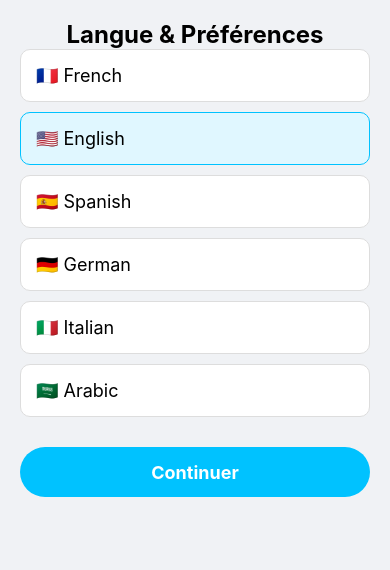
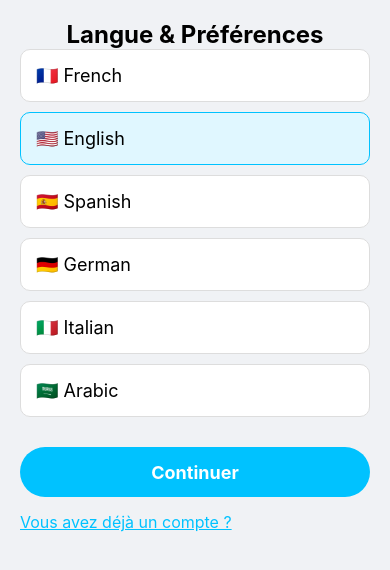
Before and after one commit to VERA-assistance/VERA-assistance, a React Native app: screen /SignUp in a window 390 px wide. Shown: the top 570 px of the page. Built offline with nearby package versions, Linux system fonts and the light colour scheme.

Commit message:
Ajout d'un lien vers la page de connexion et redirection vers la carte après l'inscription

```diff
--- a/src/screens/SignUpScreen.js
+++ b/src/screens/SignUpScreen.js
@@ -62,6 +62,9 @@ const SignUpScreen = ({ navigation }) => {
       ))}
       <TouchableOpacity style={styles.button} onPress={() => setStep(2)}>
         <Text style={styles.buttonText}>Continuer</Text>
+      </TouchableOpacity>
+      <TouchableOpacity onPress={() => navigation.navigate('Login')}>
+        <Text style={styles.linkText}>Vous avez déjà un compte ?</Text>
       </TouchableOpacity>
     </View>
   );
@@ -158,7 +161,7 @@ const SignUpScreen = ({ navigation }) => {
 
       <TouchableOpacity
         style={[styles.button, !canProceedFromStep3 && styles.disabledButton]}
-        onPress={() => navigation.navigate('Welcome')}
+        onPress={() => navigation.navigate('Map')}
         disabled={!canProceedFromStep3}
       >
         <Text style={styles.buttonText}>Terminer l'inscription</Text>
@@ -288,6 +291,12 @@ const styles = StyleSheet.create({
     textAlignVertical: 'top',
     paddingTop: 12,
   },
+  linkText: {
+    color: '#00C2FF',
+    fontSize: 16,
+    marginTop: 15,
+    textDecorationLine: 'underline',
+  },
 });
 
 export default SignUpScreen;
```
